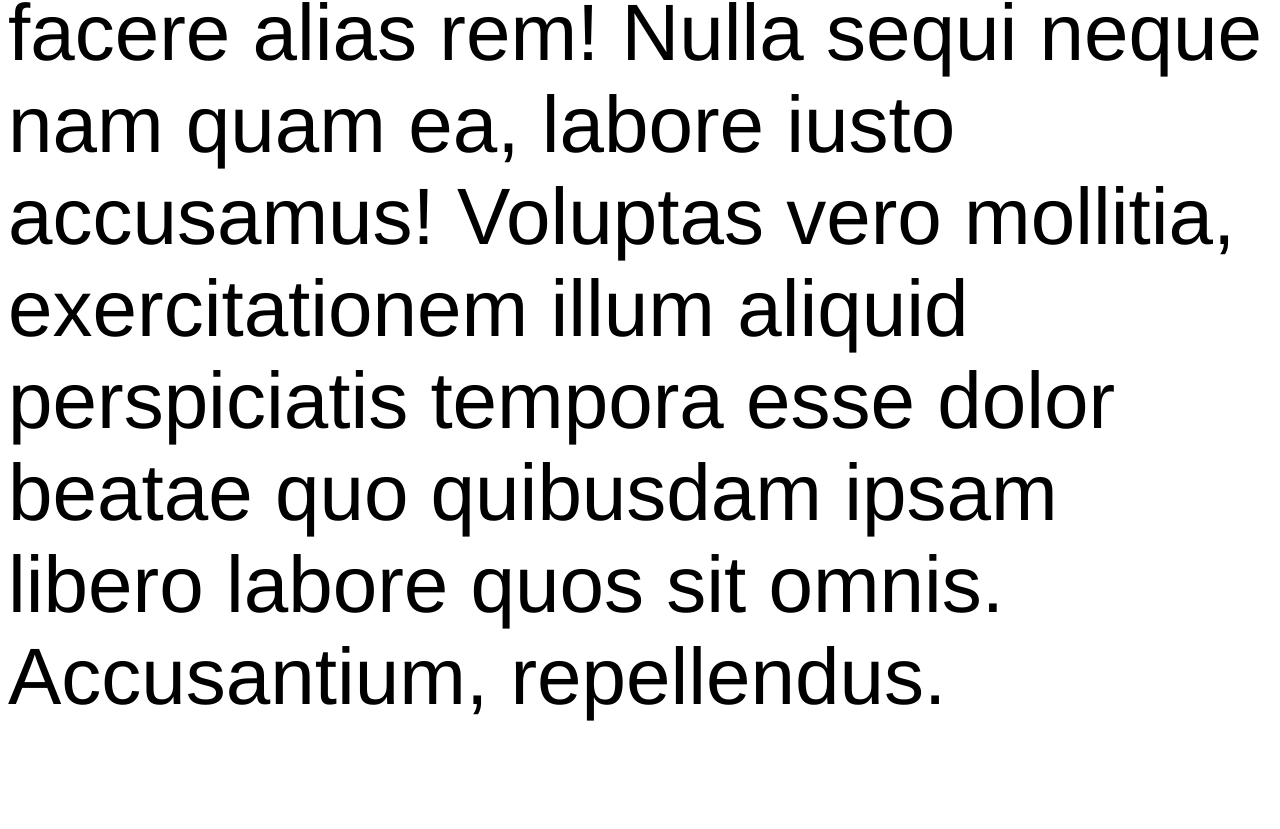
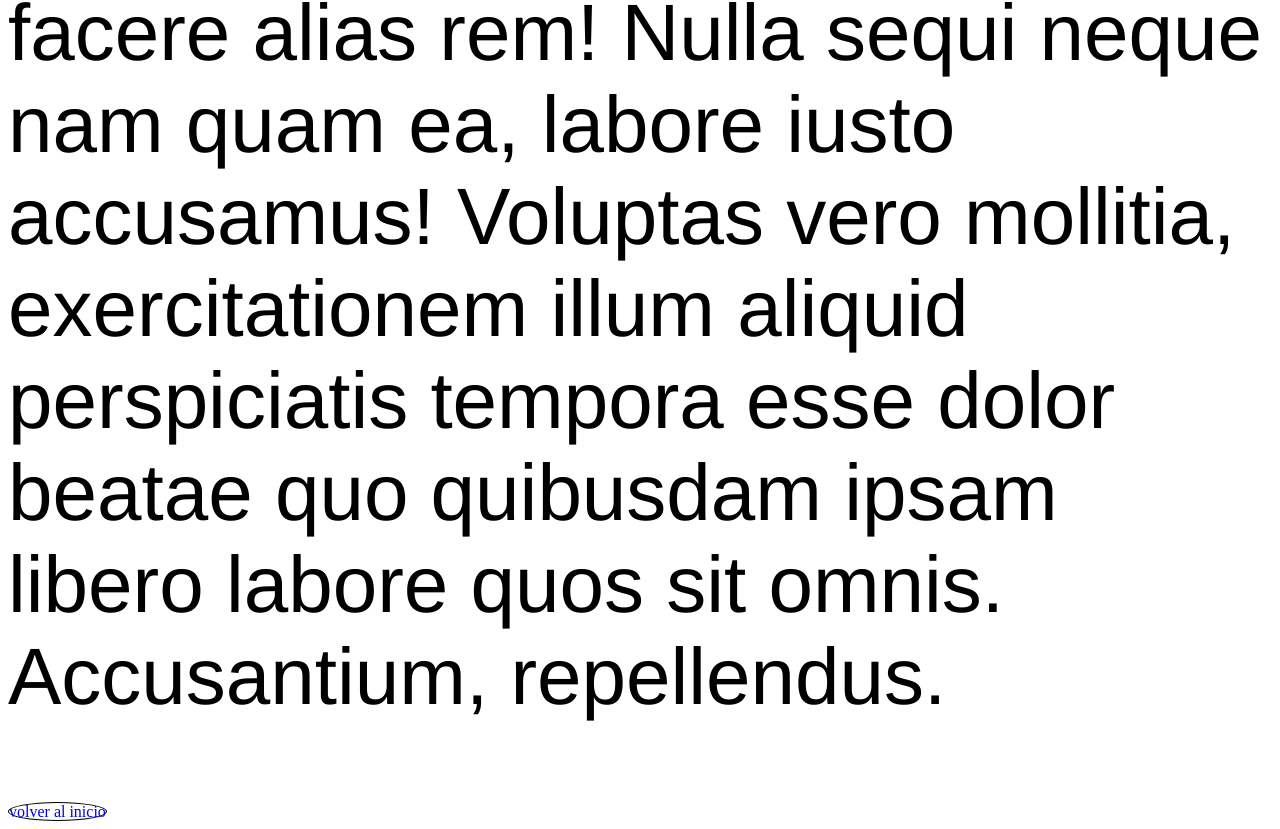
Before and after one commit to CarlosCollao0909/PruebaNewPC, a plain HTML site: page index.html in a window 1280 px wide. Shown: the part 2568-3397 px from the top of the page. Before the commit the page ends 3371 px from the top, so only its background shows below. Drawn offline with Linux system fonts and the light colour scheme.

Commit message:
add a link

```diff
--- a/index.html
+++ b/index.html
@@ -11,5 +11,7 @@
     <p>Lorem ipsum dolor sit amet consectetur adipisicing elit. Molestiae commodi voluptates possimus dolorem obcaecati, voluptas odit dolores explicabo quos quod accusamus, sapiente est numquam beatae molestias? Ullam soluta quae doloremque.
     Debitis illum aliquid similique, enim iste exercitationem voluptatibus dolorem impedit itaque quam consectetur voluptatem quas veniam expedita ea distinctio asperiores, vero recusandae vel sunt explicabo. Placeat itaque facere alias rem!
     Nulla sequi neque nam quam ea, labore iusto accusamus! Voluptas vero mollitia, exercitationem illum aliquid perspiciatis tempora esse dolor beatae quo quibusdam ipsam libero labore quos sit omnis. Accusantium, repellendus.</p>
+
+    <a href="/">volver al inicio</a>
 </body>
 </html>
--- a/styles.css
+++ b/styles.css
@@ -9,3 +9,9 @@ p{
     font-size: 5rem;
     font-family: 'Franklin Gothic Medium', 'Arial Narrow', Arial, sans-serif;
 }
+
+a {
+    text-decoration: none;
+    border: 1px solid black;
+    border-radius: 50%;
+}
```
